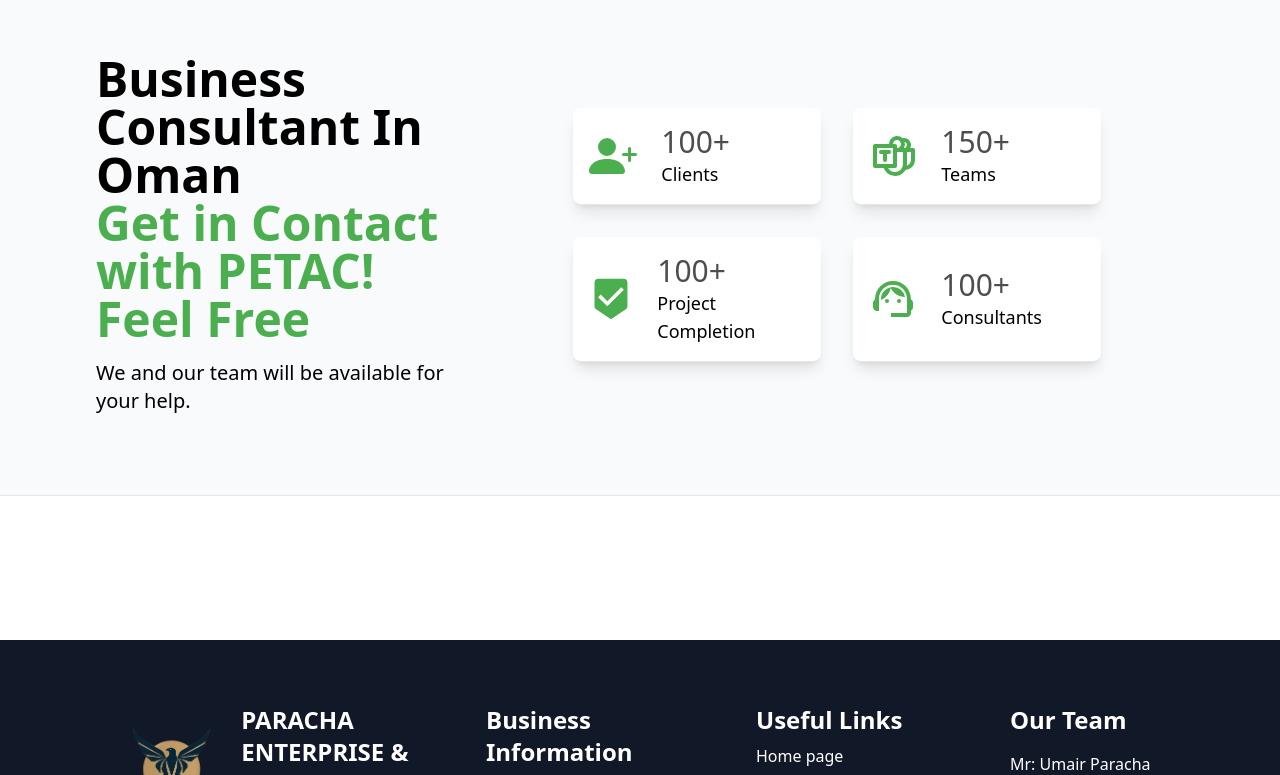
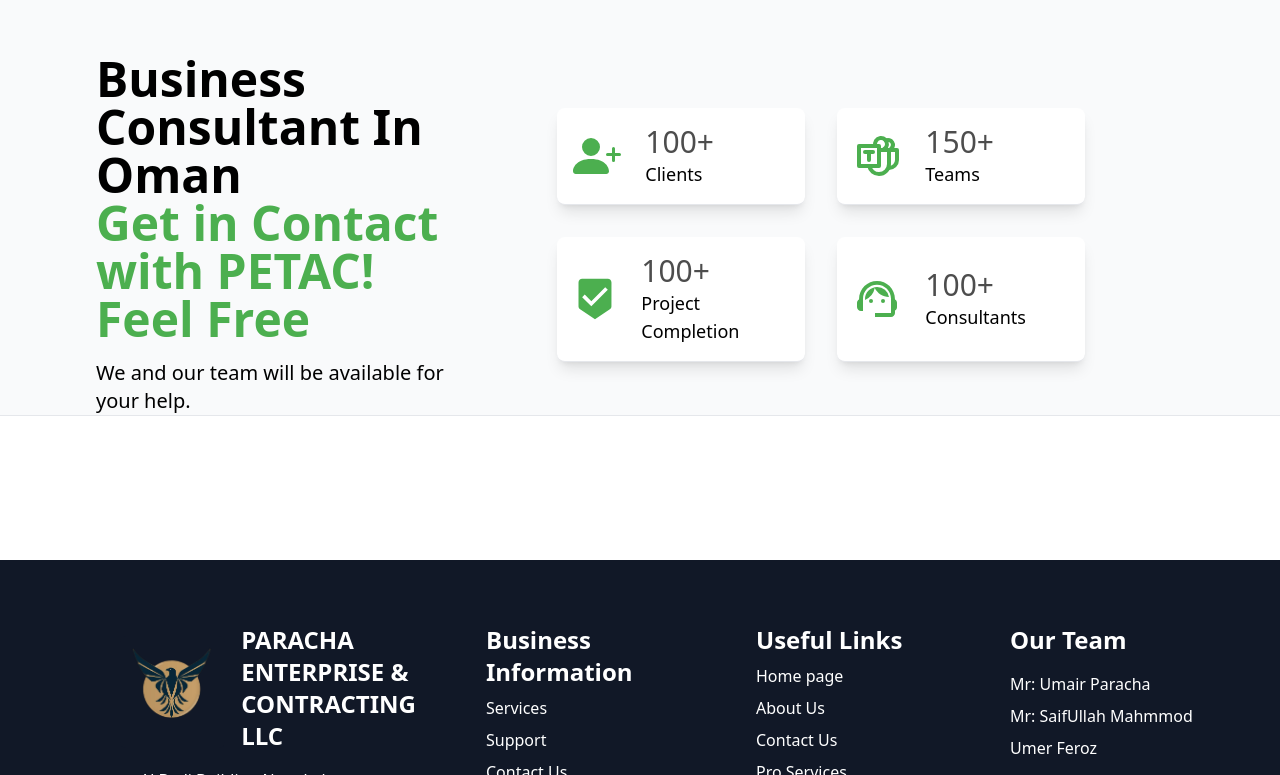
Before and after one commit to muzammil67552/Business-Setup, a React (Vite) app in the folder mybissiness/: page / in a window 1280 px wide. Shown: the part 8210-8985 px from the top of the page. Built offline with nearby package versions, Linux system fonts and the light colour scheme.

Commit message:
my latest updated

```diff
--- a/mybissiness/src/components/CompanyInfo.jsx
+++ b/mybissiness/src/components/CompanyInfo.jsx
@@ -6,7 +6,7 @@
 const CompanyInfo = () => {
   return (
     <div className="container max-w-screen-2xl h-1/2 bg-gray-50 border-b md:px-24 px-6 md:mt-24 mt-10 mx-auto">
-      <div className="flex flex-col md:flex-row justify-between items-center gap-8 pb-20 m-auto">
+      <div className="flex flex-col md:flex-row justify-between items-center gap-8pb-20 m-auto">
         <div className="md:w-1/3">
           <h2 className="md:text-5xl text-3xl font-semibold text-neutralDGray mb-4 mt-20 mx-6 md:mx-0">
             Business Consultant In Oman
```
